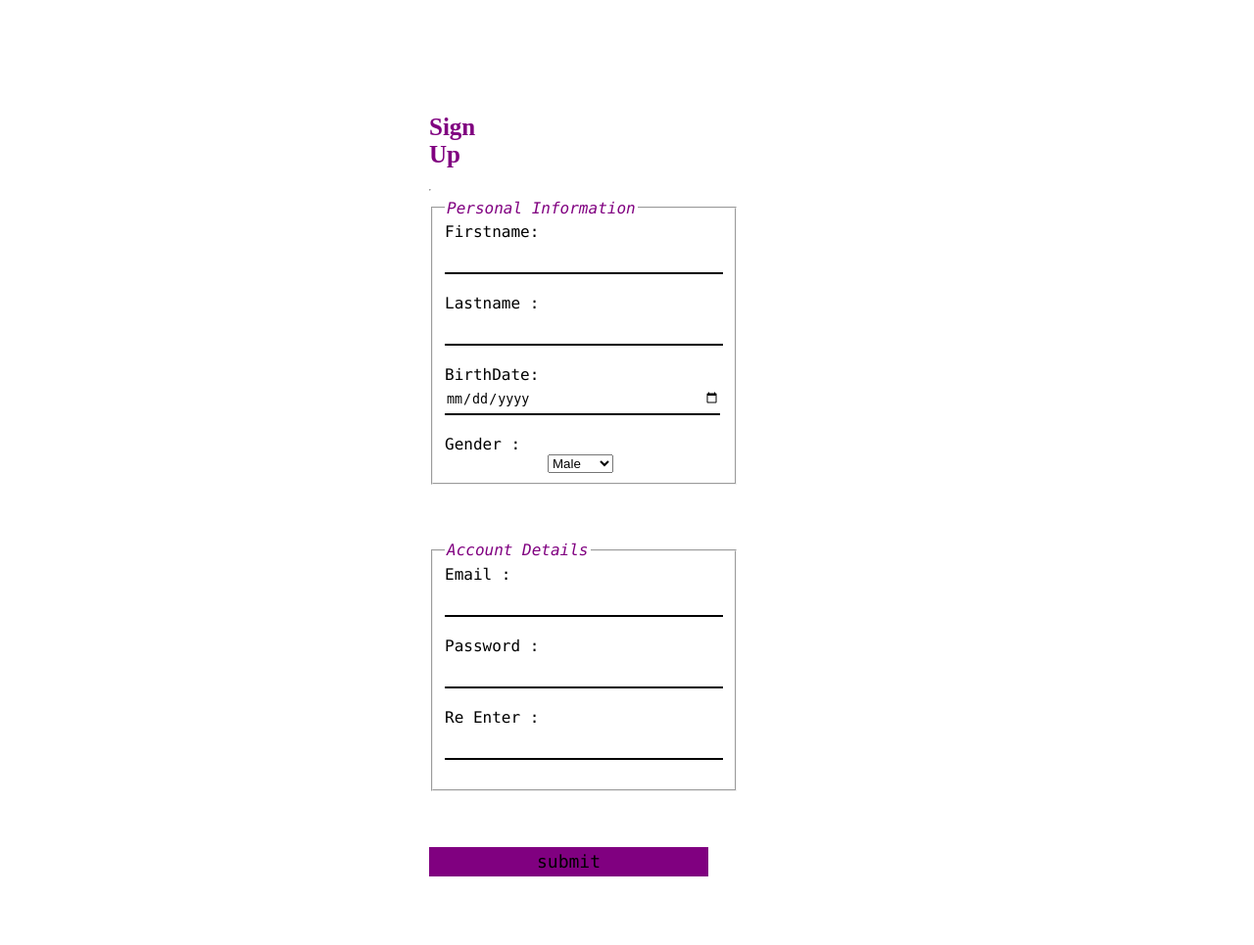
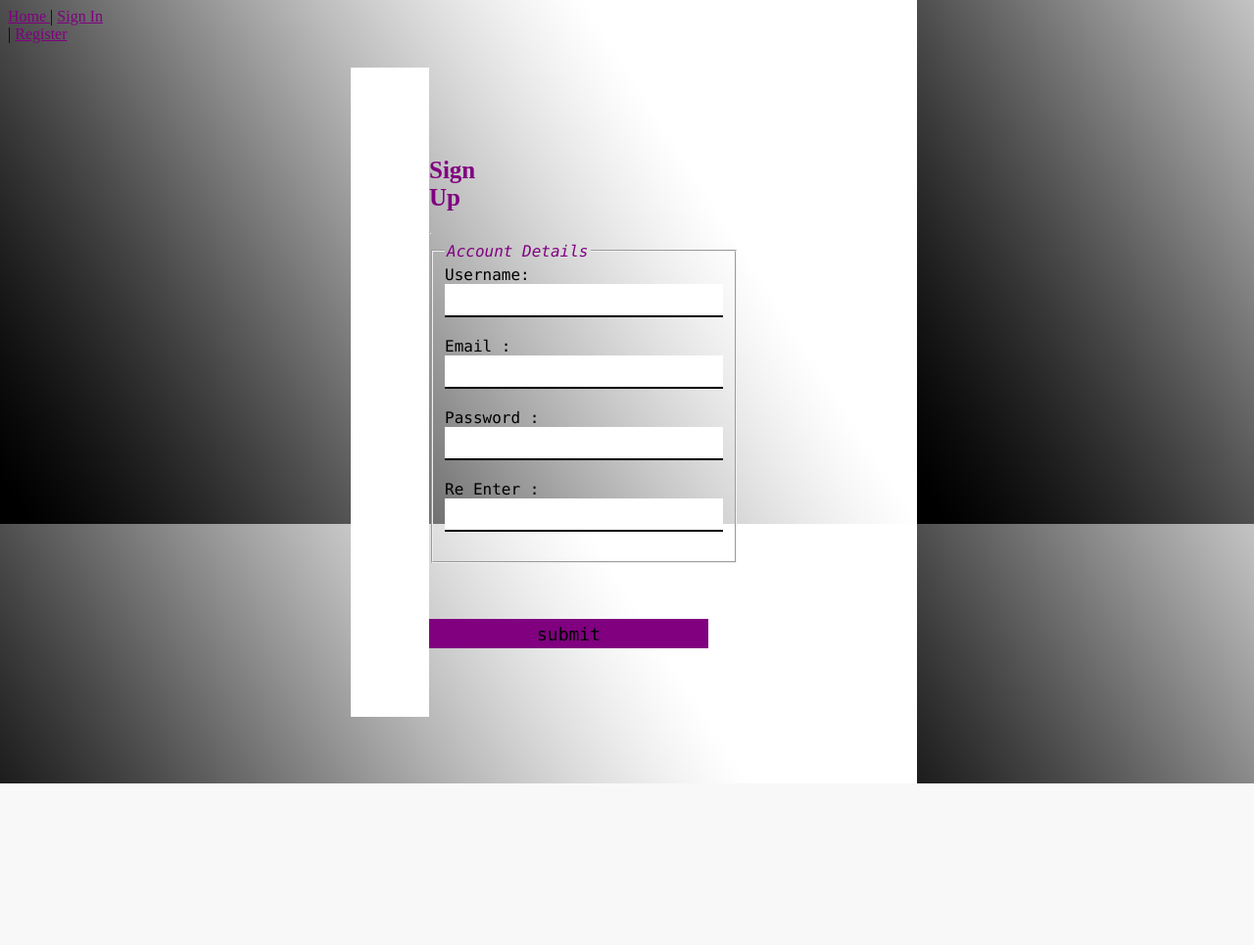
Before and after one commit to kimotho-njoki/shoppinglist, a Flask app: template app/templates/registration.html in a window 1280 px wide. Shown: the whole page at 98% size. After the commit the page ends 800 px from the top, so only its background shows below. Run offline with Flask 2, Linux system fonts and the light colour scheme; the template is opened without the code that fills it, so the values that code supplies are empty; parts of the project's set-up code (start-up, migrations or seed data) failed here and were passed over.

Commit message:
update python code

```diff
--- a/app/__init__.py
+++ b/app/__init__.py
@@ -1,7 +1,6 @@
 from flask import Flask
 from app import accounts, createlist
 
-from config import app_config
 
 #initialize the app
 
@@ -10,6 +9,7 @@ app = Flask(__name__, instance_relative_config=True)
 acc_object = accounts.User()
 createlist_object = createlist.UpdateLists()
 
+
 from app import views
 
 app.config.from_object('config')
--- a/app/accounts.py
+++ b/app/accounts.py
@@ -7,13 +7,13 @@ class User:
 			if username == usernm['username']:
 				for passwd in self.user_details.itervalues():
 					if password == passwd['password']:
-						return "Successfully logged in"
+						return "Successfully Logged In"
 					else:
 						return "Incorrect password"
 			else:
 				return "Incorrect username, if not registered please register"
 
-	def register(self, password, username):
+	def register(self, username, email, password, repassword):
 
 		for user in self.user_details.iterkeys():
 			if username == user['username']:
@@ -23,4 +23,4 @@ class User:
 					return "Password too short"
 				else:
 					self.user_details[username] = password
-					return "Successfully signed up"
+					return "Successfully signed up. You can now LogIn."
--- a/app/createlist.py
+++ b/app/createlist.py
@@ -15,6 +15,7 @@ class UpdateLists:
 			searchObj = re.search("list_name", self.all_catalogs)
 			if searchObj:
 				self.username[searchObj.group()] = self.all_catalogs[searchObj.group()]
+				return "List Created Successfully"
 			else:
 				return "No such catalog"
 
@@ -23,7 +24,7 @@ class UpdateLists:
 			searchObj = re.search("list_name", self.username)
 			if searchObj:
 				del(self.username[searchObj.group()])
-				return self.username
+				return "List Deleted"
 			else:
 				return "No such catalog"
 
@@ -33,6 +34,6 @@ class UpdateLists:
 			searchObj = re.search("list_name", self.username)
 			if searchObj:
 				self.username[searchObj.group()] = new_values
-				return self.username
+				return "List Edited"
 			else:
 				return "No such catalog"
--- /dev/null
+++ b/app/run.py
@@ -0,0 +1,4 @@
+from app import app
+
+if __name__ == '__main__':
+	app.run(debug=True)
--- a/app/static/slstyle.css
+++ b/app/static/slstyle.css
@@ -2,6 +2,7 @@ body
 {
 	height: 100px;
 	width: 100px;
+	background-image: url("white.png");
 }
 #para1
 {
--- a/app/templates/layout.html
+++ b/app/templates/layout.html
@@ -2,11 +2,16 @@
 <html lang="en">
 
 <head>
+<title> Shopping List App </title>
 <link rel="stylesheet" href={{url_for('static',filename="slstyle.css")}}>
 </head>
 
 <body>
-
+<nav>
+<a href="index.html"> Home </a> |
+<a href="login.html"> Sign In </a> |
+<a href="registration.html"> Register </a>
+</nav>
 
 <div class="container">
 {% block content %}
--- a/app/templates/registration.html
+++ b/app/templates/registration.html
@@ -7,25 +7,9 @@
 
 <form>
 <fieldset>
-<legend> Personal Information </legend>
-Firstname:
-<input type="text" name="firstname"><br>
-Lastname :
-<input type="text" name="lastname"><br>
-BirthDate:
-<input type="date" name="bday"><br>
-Gender   :
-<div class = "drop">
-<select name = "gender">
-<option value = "Male"> Male </option>
-<option value = "Female"> Female </option>
-<option value = "Other"> Other </option>
-</select><br>
-</div>
-</fieldset><br><br><br>
-
-<fieldset>
-<legend> Account Details </legend>
+<legend>  Account Details </legend>
+Username:
+<input type="text" name="Username">
 Email    :
 <input type="email" name="email"><br>
 Password :
--- a/app/views.py
+++ b/app/views.py
@@ -14,40 +14,89 @@ def login_required(f):
 
 	return decorated_function
 
+
+
 @app.route('/')
 def home():
 	return render_template('index.html')
 
+
+
 @app.route('/registration', methods=['GET','POST'])
 def register():
-	return render_template('registration.html')
+	if request.method == 'POST':
+		username = request.form['username']
+		password = request.form['password']
+		email = request.form['email']
+		repassword = request.form['reenter-password']
 
-@app.route('/lostpwd', methods=['GET','POST'])
-@login_required
-def password():
-	return render_template('lostpwd.html')
+		msg = acc_object.register(username, email, password, repassword)
 
-@app.route('/lostusernm', methods=['GET','POST'])
-@login_required
-def username():
-	return render_template('lostusernm.html')
+		if msg == "Successfully signed up. You can now Login.":
+			return render_template('login.html', resp=msg)
+		else:
+			return render_template('registration.html', resp=msg)
+	return render_template('registration.html', resp=msg)
+
+
+
+@app.route('/login', methods=['GET', 'POST'])
+def login():
+	if request.method == 'POST':
+		username = request.form['username']
+		password = request.form['password']
+
+		msg = acc_object.Login(username, password)
+
+		if msg == "Successfully Logged In":
+			return render_template('createlist.html', resp=msg)
+		else:
+			return render_template('login.html', resp=msg)
+	return render_template('login.html')
+
+
+
 
 @app.route('/createlist', methods=['GET','POST'])
 @login_required
-def create():
+def createlist():
+	if request.method == 'POST':
+		list_name = request.form['list_name']
+
+		msg = createlist_object.create(list_name)
+
+		if msg == "List Created Successfully":
+			return render_template('createlist.html', repr=msg)
+		else:
+			return render_template('createlist.html', repr=msg)
 	return render_template('createlist.html')
 
-@app.route('/catalog', methods=['GET','POST'])
+
+@app.route('/createlist', methods=['GET','POST'])
 @login_required
-def catalog():
-	return render_template('catalog.html')
+def deletelist():
+	if request.method == 'POST':
+		list_name = request.form['list_name']
 
-@app.route('/mylist1', methods=['GET','POST'])
+		msg = createlist_object.delete(list_name)
+
+		if msg == "List Deleted":
+			return render_template('createlist.html', repr=msg)
+		else:
+			return render_template('createlist.html', repr=msg)
+	return render_template('createlist.html')
+
+
+@app.route('/createlist', methods=['GET','POST'])
 @login_required
-def mylist1():
-	return render_template('mylist1.html')
+def editlist():
+	if request.method == 'POST':
+		list_name = request.form['list_name']
 
-@app.route('/mylist2', methods=['GET','POST'])
-@login_required
-def mylist2():
-	return render_template('mylist2.html')
+		msg = createlist_object.edit(list_name)
+
+		if msg == "List Edited":
+			return render_template('createlist.html', repr=msg)
+		else:
+			return render_template('createlist.html', repr=msg)
+	return render_template('createlist.html')
```
Also changed, not shown: app/templates/index.html (+0 -13 lines), app/templates/login.html (added, +18 -0 lines), 5 other files.
